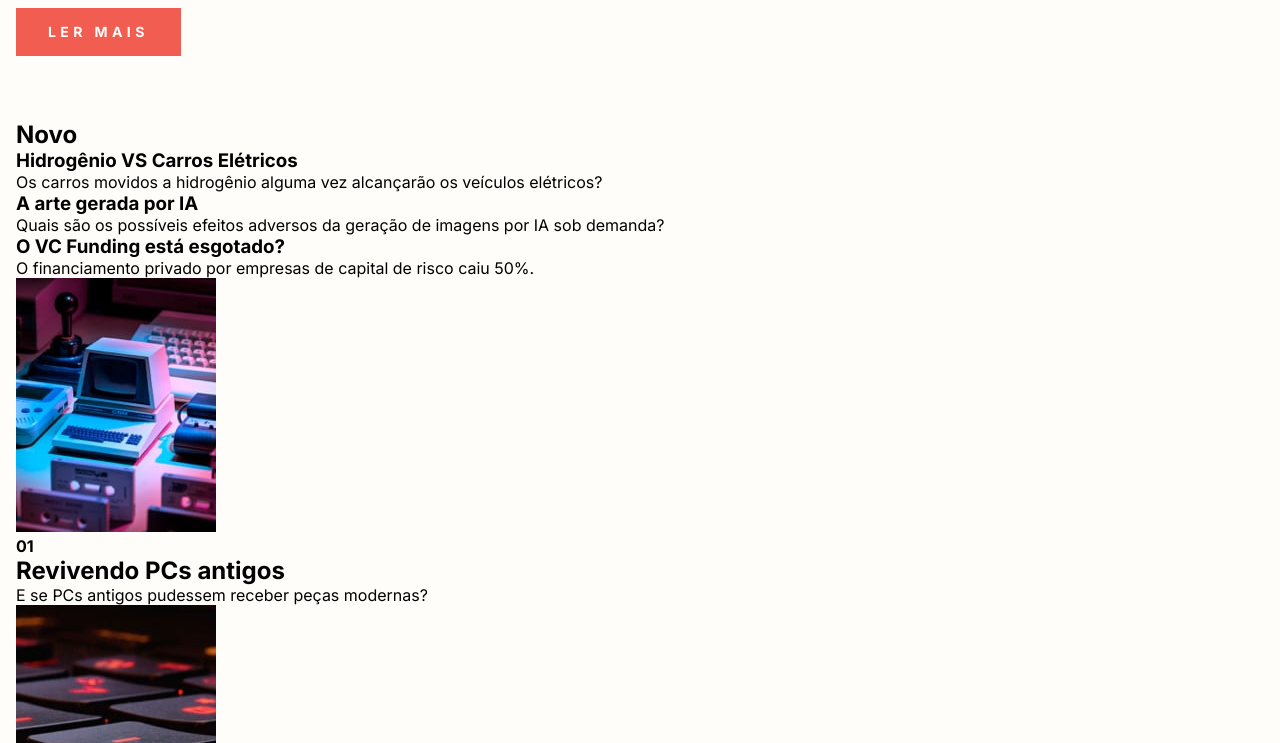
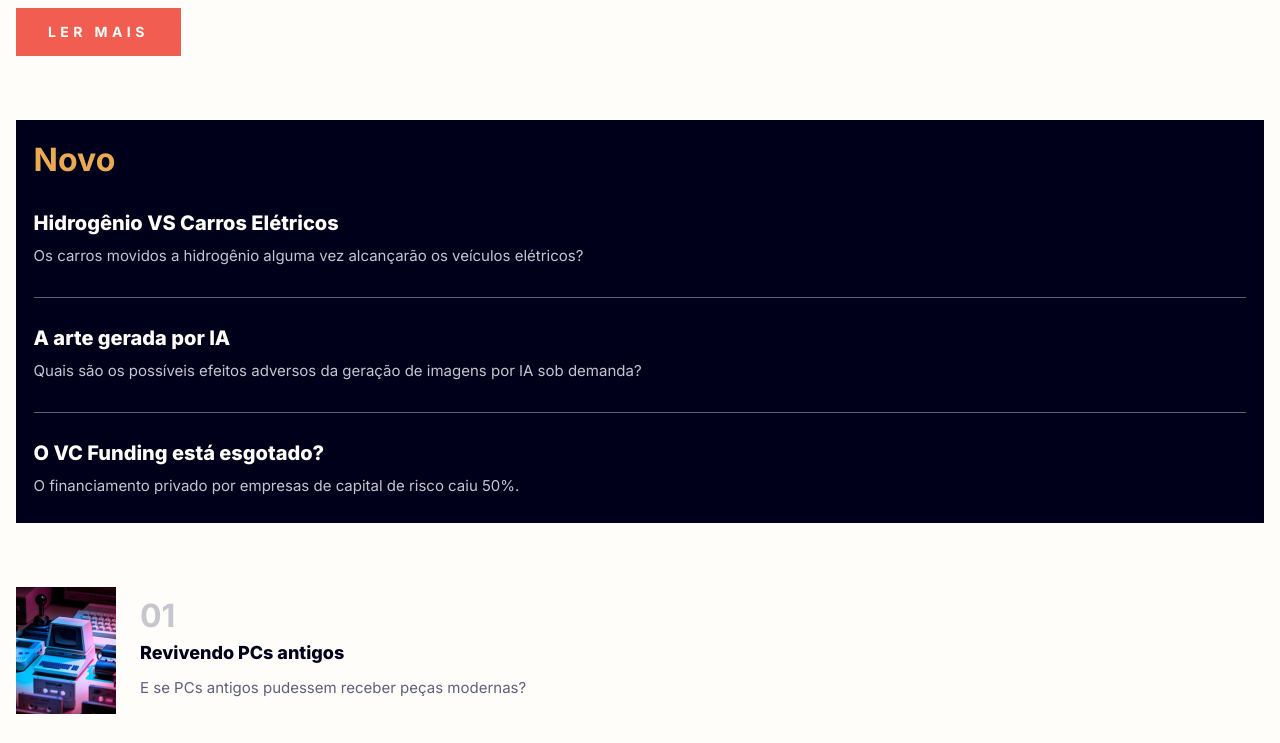
Before and after one commit to Matheuseas23/Projeto-not-cias, a plain HTML site: page index.html in a window 1280 px wide. Shown: the part 1340-2083 px from the top of the page. Drawn offline with Linux system fonts and the light colour scheme.

Commit message:
CSS básico completo

```diff
--- a/index.html
+++ b/index.html
@@ -26,13 +26,16 @@
   <p>Nós mergulhamos na próxima evolução da web que afirma devolver o poder das plataformas para as mãos das pessoas. Mas será que ela realmente está cumprindo sua promessa?</p>
   <button>Ler Mais</button>
   </section>
+
+  <section class="segunda-secao">
+
     <h2>Novo</h2>
 
-  <div>
+  <div class="margin-border-padding">
     <h3>Hidrogênio VS Carros Elétricos</h3>
     <p>Os carros movidos a hidrogênio alguma vez alcançarão os veículos elétricos?</p>
   </div>
-  <div>
+  <div class="bb margin-border-padding">
     <h3>A arte gerada por IA</h3>
     <p>Quais são os possíveis efeitos adversos da geração de imagens por IA sob demanda?</p>
   </div>
@@ -45,7 +48,7 @@
 
 </main>
 
-<section>
+<section class="terceira-secao">
             <div>
                 <img src="./assets/image-retro-pcs.jpg" alt="image de computadores antigos">
 
--- a/style.css
+++ b/style.css
@@ -68,3 +68,71 @@ body {
     letter-spacing: 0.275rem;
     line-height: 1.5rem;
 }
+
+
+
+.segunda-secao {
+    background-color: var(--dark-blue);
+    margin-bottom: 4rem;
+    padding: 1.5rem 1.1rem;
+}
+
+.margin-border-padding {
+     border-bottom: 1px solid var(--gunmetal);
+     margin-bottom: 1.75rem;
+     padding-bottom: 1.75rem;
+}
+
+
+.segunda-secao h2 {
+    color: var(--yellow);
+    font-size: 2rem;
+    line-height: 100%;
+    margin-bottom: 2.2rem;
+}
+
+.segunda-secao h3 {
+    color: var(--almost-white);
+    font-size: 1.25rem;
+    line-height: 1.5rem;
+    font-weight: 800;
+    margin-bottom: 0.5rem;
+}
+
+.segunda-secao p {
+    color: var(--sílver);
+    font-size: 0.9375rem;
+    line-height: 1.625rem;
+}
+
+.terceira-secao > div {
+    display: flex;
+    align-items: center;
+    gap: 1.5rem;
+    margin-bottom: 2rem;
+}
+
+.terceira-secao img {
+    max-width: 6.25rem;
+}
+
+
+.terceira-secao strong {
+    color: var(--sílver);
+    font-size: 2rem;
+    line-height: 100%;
+}
+
+.terceira-secao h2 {
+    color: var(--dark-blue);
+    font-size: 1.125rem;
+    font-weight: 800;
+    line-height: 1.5rem;
+    margin-block: 0.6rem;
+}
+
+.terceira-secao p {
+    font-size: 0.9375rem;
+    line-height: 1.625rem;
+    color: var(--gunmetal);
+}
```
